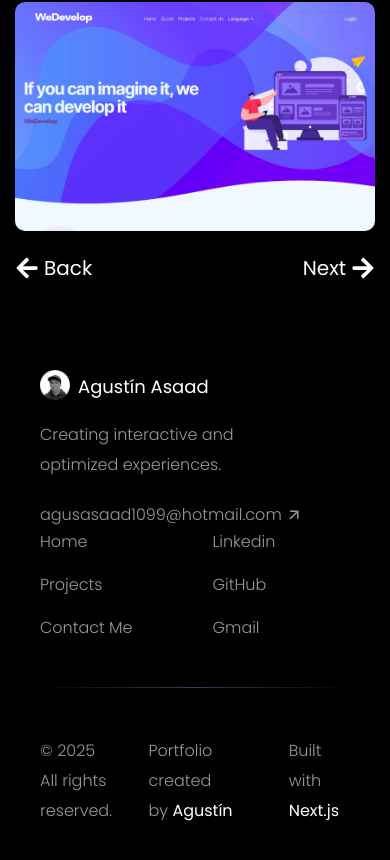
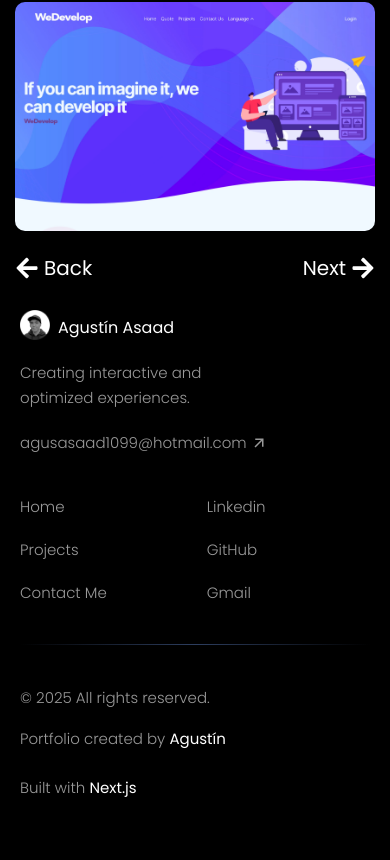
Before and after one commit to agusasaad/portafolio-agustinasaad, a Next.js app: page /detail/1 in a window 390 px wide. Shown: the part 1028-1888 px from the top of the page. After the commit the page ends 1858 px from the top, so only its background shows below. Built offline with nearby package versions, Linux system fonts and the light colour scheme.

Commit message:
feat: add MyServices component and update layout styles for better responsiveness

```diff
--- a/src/app/page.js
+++ b/src/app/page.js
@@ -11,8 +11,8 @@ export default function Home() {
     <main className={styles.page}>
       <MainPage />
       <AboutMe />
+      <MyServices />
       <MyProjects />
-      {/* <MyServices /> */}
       <ContactMe />
     </main>
   );
--- a/src/components/Footer/Footer.module.css
+++ b/src/components/Footer/Footer.module.css
@@ -14,7 +14,6 @@
   flex-direction: row;
   justify-content: space-between;
   align-items: stretch;
-  flex-wrap: wrap;
 }
 
 .info_me {
@@ -25,7 +24,6 @@
   align-items: flex-start;
   gap: 20px;
   overflow-y: hidden;
-  /* border: 1px solid red; */
 }
 
 .avatar {
@@ -128,7 +126,35 @@
   color: white;
 }
 
-/* @media (max-width: 1300px) {
+@media (max-width: 768px) {
+  .container {
+    padding: 0px 20px 30px 20px;
+    gap: 40px;
+  }
+  .content {
+    flex-direction: column;
+    gap: 40px;
+  }
+
+  .content_list {
+    justify-content: flex-start;
+    gap: 100px;
+  }
+
+  .copyright {
+    flex-direction: column;
+    align-items: flex-start;
+    gap: 16px;
+  }
+
+  .other_texts {
+    flex-direction: column;
+    gap: 24px;
+    width: 100%;
+  }
+}
+
+@media (max-width: 480px) {
   .avatar span {
     font-size: 16px;
   }
@@ -142,4 +168,4 @@
   .navigate a {
     font-size: 15px;
   }
-} */
+}
--- a/src/components/MyProjects/MyProjects.module.css
+++ b/src/components/MyProjects/MyProjects.module.css
@@ -4,7 +4,7 @@
   justify-content: center;
   flex-direction: column;
   gap: 30px;
-  padding: 130px 0px;
+  padding: 0px 0px 130px 0px;
 }
 
 .container .content_title {
--- a/src/components/MyServices/MyServices.module.css
+++ b/src/components/MyServices/MyServices.module.css
@@ -6,7 +6,7 @@
   align-items: center;
   gap: 30px;
   overflow-y: hidden;
-  padding-bottom: 100px;
+  padding: 130px 0px 130px 0px;
 }
 
 .container .content_title {
--- a/src/utils/translations/translations.js
+++ b/src/utils/translations/translations.js
@@ -127,7 +127,7 @@ export const translations = {
       back: "Atras",
     },
     cursorPoiter: {
-      text: "VER AHORA",
+      text: "VER",
     },
     footer: {
       paragraph: "Creando experiencias interactivas y optimizadas.",
@@ -265,7 +265,7 @@ export const translations = {
       back: "Back",
     },
     cursorPoiter: {
-      text: "VIEW NOW",
+      text: "VIEW",
     },
     footer: {
       paragraph: "Creating interactive and optimized experiences.",
```
